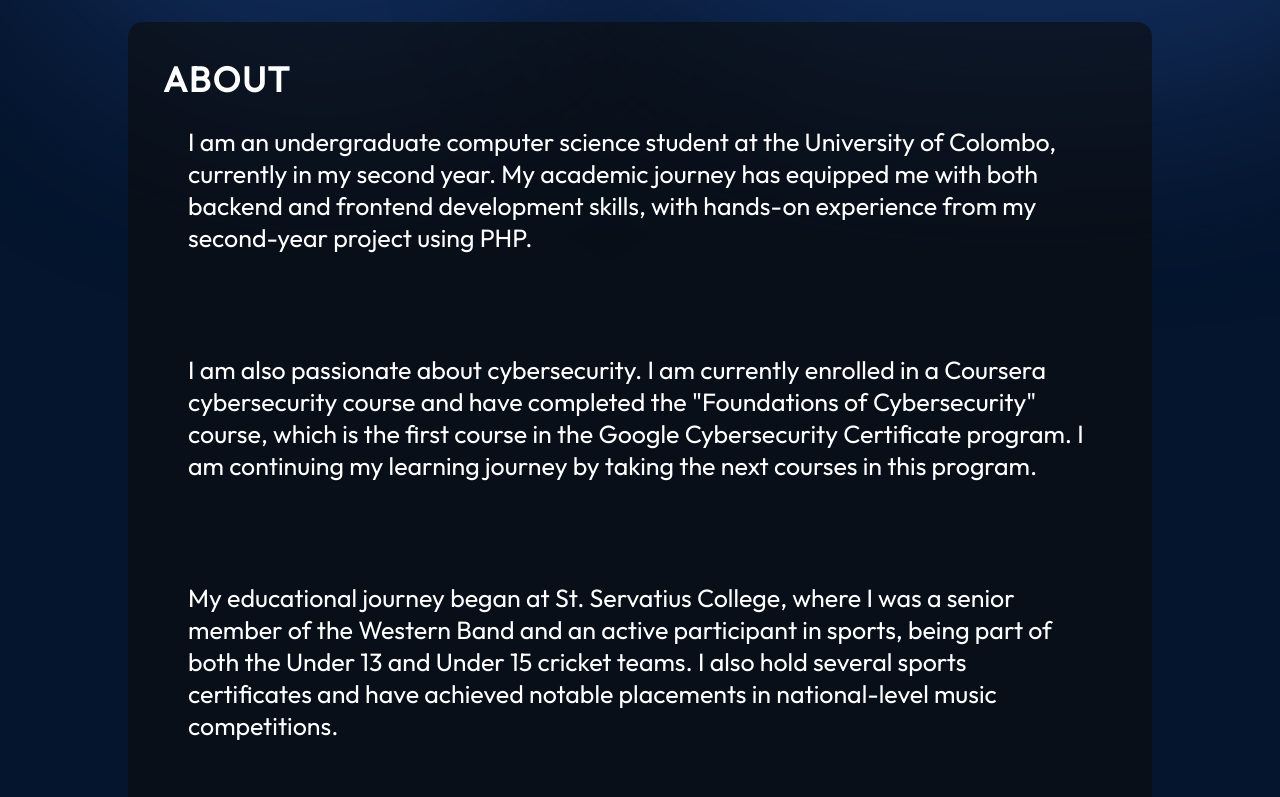
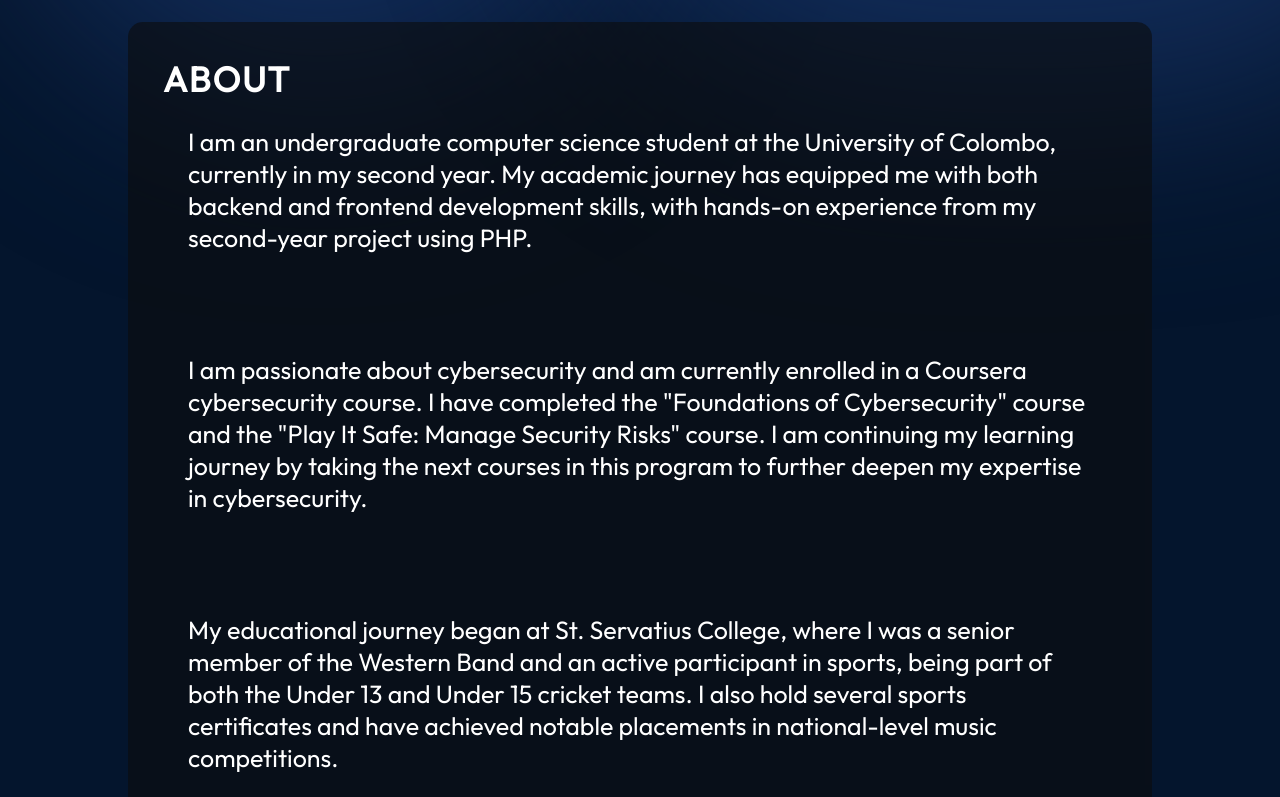
Before and after one commit to SadeepChathushan/SadeepPortfolio, a React (Vite) app: page / in a window 1280 px wide. Shown: the part 562-1359 px from the top of the page. Built offline with nearby package versions, Linux system fonts and the light colour scheme.

Commit message:
Update  my about

```diff
--- a/src/components/About/About.jsx
+++ b/src/components/About/About.jsx
@@ -25,10 +25,10 @@ export const About = () => {
             <li className={styles.aboutItem}>
                 <div className={styles.aboutItemText}>
                     <p>
-                    I am also passionate about cybersecurity. I am currently enrolled in a Coursera cybersecurity course and
-                    have completed the "Foundations of Cybersecurity" course, which is the first course in the
-                    Google Cybersecurity Certificate program. I am continuing my learning journey by taking the
-                    next courses in this program. </p>
+                    I am passionate about cybersecurity and am currently enrolled in a Coursera cybersecurity course. I have
+                    completed the "Foundations of Cybersecurity" course and the "Play It Safe: Manage Security Risks" course.
+                     I am continuing my learning journey by taking the next courses in this program to further deepen my expertise
+                     in cybersecurity.</p>
                 </div>
             </li>
 
```
